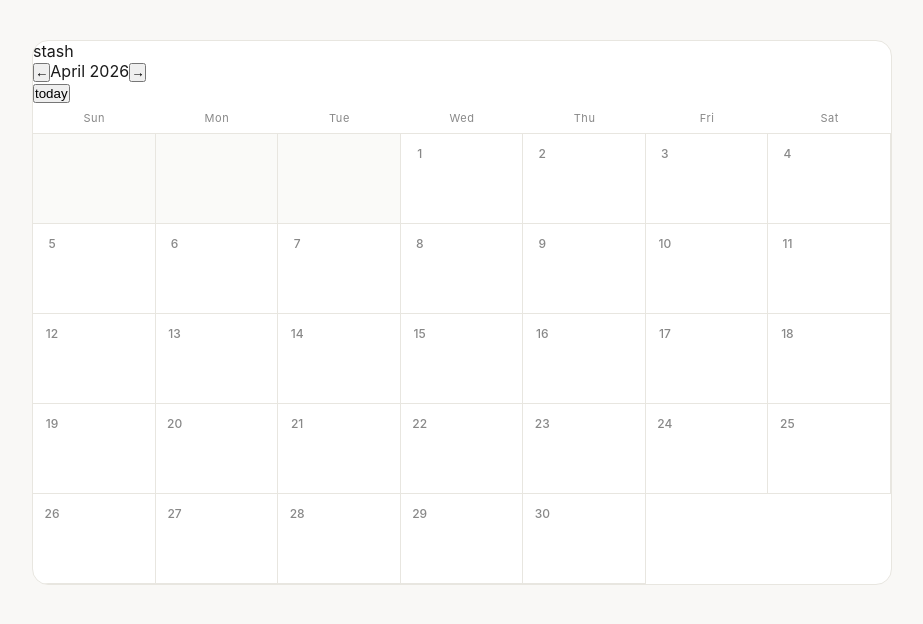
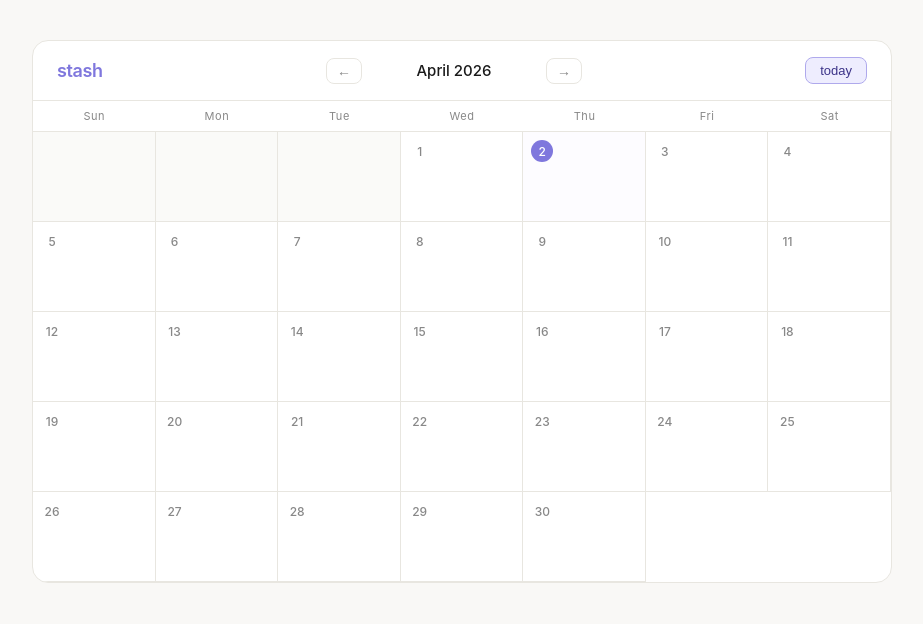
Before and after one commit to suruberry/stash, a React (Vite) app in the folder client/: page / in a window 1280 px wide. Shown: the top 624 px of the page, without its empty margins (178-1101 px from the left). Built offline with nearby package versions, Linux system fonts and the light colour scheme.

Commit message:
updated day modal and index acoording new calender feature

```diff
--- a/client/src/components/DayModal.jsx
+++ b/client/src/components/DayModal.jsx
@@ -1,6 +1,6 @@
 import { useState } from 'react'
 
-function DayModal({ day, onClose, onSave, existing }) {
+function DayModal({ day, month, onClose, onSave, existing }) {
   const moods = ['😔', '😐', '🙂', '😊', '🤩']
   const colors = ['#CECBF6', '#9FE1CB', '#F5C4B3', '#FAC775', '#F4C0D1', '#B5D4F4']
   const stickers = ['☕', '📚', '🌿', '🎵', '💻', '🔥', '🍕', '🎉', '🌙', '✨', '🧘', '🫶']
@@ -25,7 +25,7 @@ function DayModal({ day, onClose, onSave, existing }) {
     <div className="modal-overlay" onClick={onClose}>
       <div className="modal" onClick={e => e.stopPropagation()}>
         <div className="modal-header">
-          <span className="modal-title">March {day}</span>
+          <span className="modal-title">{month} {day}</span>
           <button className="close-btn" onClick={onClose}>✕</button>
         </div>
 
--- a/client/src/index.css
+++ b/client/src/index.css
@@ -248,3 +248,76 @@ body {
   font-size: 13px;
   margin-top: 2px;
 }
+
+.topbar {
+  display: flex;
+  align-items: center;
+  justify-content: space-between;
+  padding: 16px 24px;
+  border-bottom: 1px solid #e8e6e0;
+}
+
+.app-name {
+  font-size: 18px;
+  font-weight: 600;
+  color: #7F77DD;
+  letter-spacing: -0.02em;
+}
+
+.month-nav {
+  display: flex;
+  align-items: center;
+  gap: 12px;
+}
+
+.month-label {
+  font-size: 15px;
+  font-weight: 500;
+  min-width: 160px;
+  text-align: center;
+}
+
+.nav-btn {
+  background: none;
+  border: 1px solid #e8e6e0;
+  border-radius: 8px;
+  padding: 4px 10px;
+  cursor: pointer;
+  font-size: 14px;
+  color: #888;
+  transition: background 0.1s;
+}
+
+.nav-btn:hover {
+  background: #f9f8f6;
+}
+
+.today-btn {
+  background: #EEEDFE;
+  border: 1px solid #AFA9EC;
+  border-radius: 8px;
+  padding: 5px 14px;
+  font-size: 13px;
+  color: #3C3489;
+  cursor: pointer;
+  font-weight: 500;
+}
+
+.today-btn:hover {
+  background: #CECBF6;
+}
+
+.day-cell.today {
+  background: #fdfcff;
+}
+
+.today-num {
+  background: #7F77DD;
+  color: white !important;
+  border-radius: 50%;
+  width: 22px;
+  height: 22px;
+  display: flex;
+  align-items: center;
+  justify-content: center;
+}
```
